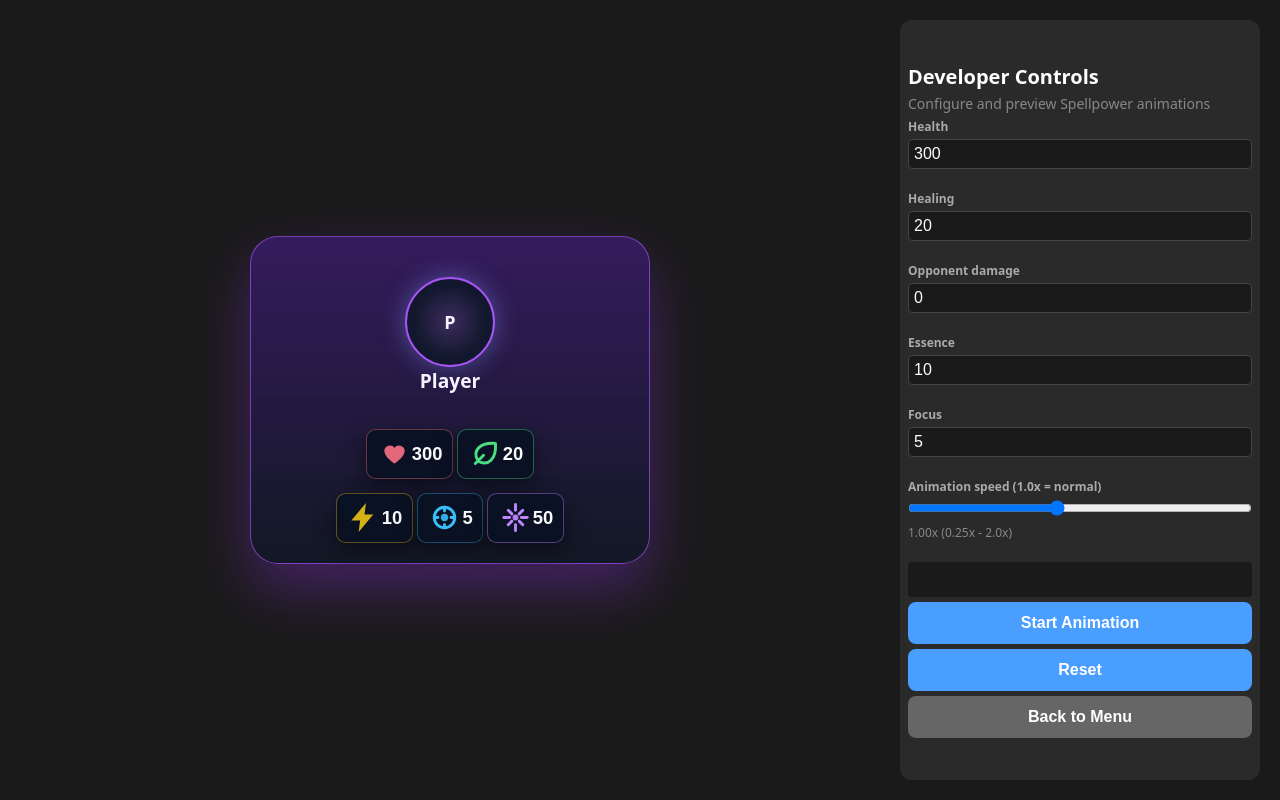
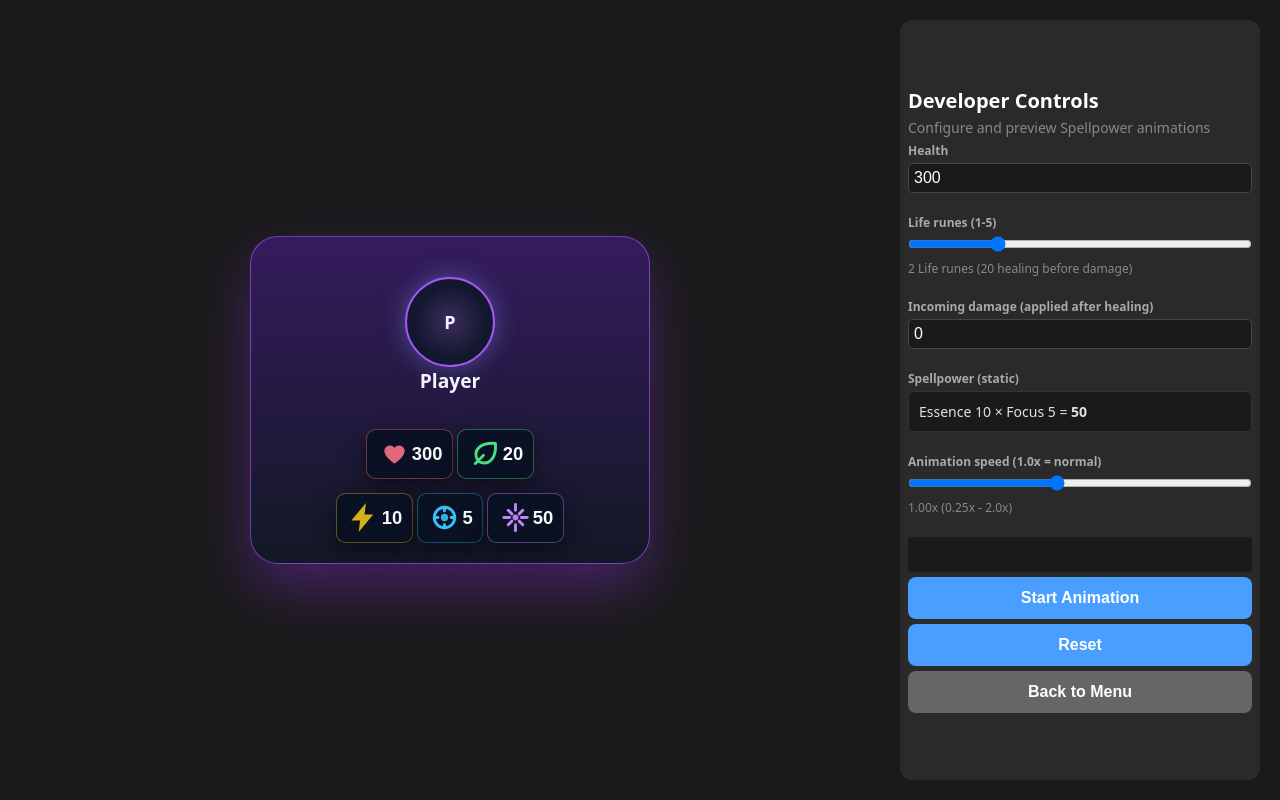
Before and after one commit to vlad92z/necromancer-web, a React (Vite) app: page /developer in a window 1280 px wide. Built offline with nearby package versions, Linux system fonts and the light colour scheme.

Commit message:
Simplify developer screen

```diff
--- a/src/routes/Developer.tsx
+++ b/src/routes/Developer.tsx
@@ -3,7 +3,7 @@
  * Provides isolated demo of Spellpower component with configurable inputs
  */
 
-import { useState } from 'react';
+import { useEffect, useState } from 'react';
 import { useNavigate } from 'react-router-dom';
 import { Spellpower } from '../features/gameplay/components/Spellpower';
 import { useGameplayStore } from '../state/stores/gameplayStore';
@@ -19,54 +19,78 @@ const ANIMATION_BUFFER_MS = 500;
 export function Developer() {
   const navigate = useNavigate();
   const [health, setHealth] = useState(300);
-  const [healing, setHealing] = useState(20);
-  const [opponentDamage, setOpponentDamage] = useState(0);
-  const [focus, setFocus] = useState(5);
-  const [essence, setEssence] = useState(10);
+  const [lifeRuneCount, setLifeRuneCount] = useState(2);
+  const [incomingDamage, setIncomingDamage] = useState(0);
+  const [focus] = useState(5);
+  const [essence] = useState(10);
   // Spellpower is always Essence × Focus (match real game logic)
   const computedSpellpower = essence * focus;
+  const healingAmount = lifeRuneCount * 10;
   const [animationSpeed, setAnimationSpeed] = useState(1.0);
   const [isAnimating, setIsAnimating] = useState(false);
   const [statusMessage, setStatusMessage] = useState('');
+  const LIFE_RUNE_POSITIONS: Array<[number, number]> = [
+    [0, 2],
+    [1, 1],
+    [1, 3],
+    [2, 2],
+    [3, 2],
+  ];
 
-  // Helper: sync current input values into the global store so the
-  // Developer view mirrors the real game state immediately.
-  const syncStore = (overrides: {
-    health?: number;
-    healing?: number;
-    essence?: number;
-    focus?: number;
-    opponentDamage?: number;
-  } = {}) => {
+  const clampHealthValue = (value: number, maxHealth?: number) => {
+    const upperBound = typeof maxHealth === 'number' ? maxHealth : Infinity;
+    return Math.max(0, Math.min(upperBound, Math.round(value)));
+  };
+
+  const buildLifeWall = (baseWall: Player['wall'], count: number): Player['wall'] => {
+    const safeCount = Math.max(0, Math.min(5, Math.round(count)));
+    const wallTemplate =
+      baseWall.length === 5 && baseWall.every((row) => row.length === 5)
+        ? baseWall.map((row) => row.map(() => ({ runeType: null })))
+        : Array.from({ length: 5 }, () => Array.from({ length: 5 }, () => ({ runeType: null })));
+
+    LIFE_RUNE_POSITIONS.slice(0, safeCount).forEach(([row, col]) => {
+      if (wallTemplate[row]?.[col]) {
+        wallTemplate[row][col] = { runeType: 'Life' };
+      }
+    });
+
+    return wallTemplate;
+  };
+
+  const applyHealthToStore = (nextHealth: number) => {
     const store = useGameplayStore.getState();
-    const startHealth = typeof overrides.health === 'number' ? overrides.health : health;
-    const healVal = typeof overrides.healing === 'number' ? overrides.healing : healing;
-    const oppDamage = typeof overrides.opponentDamage === 'number' ? overrides.opponentDamage : opponentDamage;
-    const ess = typeof overrides.essence === 'number' ? overrides.essence : essence;
-    const foc = typeof overrides.focus === 'number' ? overrides.focus : focus;
-
     const playerMaxHealth = store.players[0]?.maxHealth ?? Infinity;
-    const rawTarget = startHealth + healVal - oppDamage;
-    const targetHealth = Math.max(0, Math.min(playerMaxHealth, Math.round(rawTarget)));
-
-    const opponentStart = store.players[1]?.health ?? 0;
-    const opponentMax = store.players[1]?.maxHealth ?? Infinity;
-    const computedSpell = ess * foc;
-    const opponentTarget = Math.max(0, Math.min(opponentMax, Math.round(opponentStart - computedSpell)));
+    const targetHealth = clampHealthValue(nextHealth, playerMaxHealth);
 
     const updatedPlayers: [Player, Player] = [
       {
         ...store.players[0],
         health: targetHealth,
       },
-      {
-        ...store.players[1],
-        health: opponentTarget,
-      },
+      store.players[1],
     ];
 
     useGameplayStore.setState({ players: updatedPlayers });
   };
+
+  const applyLifeRunesToStore = (nextCount: number) => {
+    const store = useGameplayStore.getState();
+    const updatedPlayers: [Player, Player] = [
+      {
+        ...store.players[0],
+        wall: buildLifeWall(store.players[0].wall, nextCount),
+      },
+      store.players[1],
+    ];
+
+    useGameplayStore.setState({ players: updatedPlayers });
+  };
+
+  useEffect(() => {
+    applyHealthToStore(health);
+    applyLifeRunesToStore(lifeRuneCount);
+  }, []);
 
   // Store snapshot for restoration
   const [originalState, setOriginalState] = useState<{
@@ -96,16 +120,16 @@ export function Developer() {
       playerFocus: focus,
       playerTotal: computedSpellpower,
       opponentName: store.players[1]?.name ?? 'Opponent',
-      opponentEssence: 0,
-      opponentFocus: 0,
-      opponentTotal: opponentDamage,
+      opponentEssence: incomingDamage,
+      opponentFocus: 1,
+      opponentTotal: incomingDamage,
     };
 
     // Calculate start and target healths
-    const startHealth = health;
+    const startHealth = clampHealthValue(health, store.players[0]?.maxHealth);
     const playerMaxHealth = store.players[0]?.maxHealth ?? Infinity;
-    const rawTarget = startHealth + healing - opponentDamage;
-    const targetHealth = Math.max(0, Math.min(playerMaxHealth, Math.round(rawTarget)));
+    const healedHealth = Math.min(playerMaxHealth, startHealth + healingAmount);
+    const targetHealth = Math.max(0, Math.round(healedHealth - incomingDamage));
 
     // Also compute opponent health change (player's outgoing damage reduces opponent)
     const opponentStart = store.players[1]?.health ?? 0;
@@ -117,6 +141,7 @@ export function Developer() {
       {
         ...store.players[0],
         health: startHealth,
+        wall: buildLifeWall(store.players[0].wall, lifeRuneCount),
       },
       {
         ...store.players[1],
@@ -135,6 +160,7 @@ export function Developer() {
         {
           ...store.players[0],
           health: targetHealth,
+          wall: buildLifeWall(store.players[0].wall, lifeRuneCount),
         },
         {
           ...store.players[1],
@@ -164,10 +190,10 @@ export function Developer() {
     // Apply current text-field values to the store immediately (no animations)
     const store = useGameplayStore.getState();
 
-    const startHealth = health;
+    const startHealth = clampHealthValue(health, store.players[0]?.maxHealth);
     const playerMaxHealth = store.players[0]?.maxHealth ?? Infinity;
-    const rawTarget = startHealth + healing - opponentDamage;
-    const targetHealth = Math.max(0, Math.min(playerMaxHealth, Math.round(rawTarget)));
+    const healedHealth = Math.min(playerMaxHealth, startHealth + healingAmount);
+    const targetHealth = Math.max(0, Math.round(healedHealth - incomingDamage));
 
     const opponentStart = store.players[1]?.health ?? 0;
     const opponentMax = store.players[1]?.maxHealth ?? Infinity;
@@ -177,6 +203,7 @@ export function Developer() {
       {
         ...store.players[0],
         health: targetHealth,
+        wall: buildLifeWall(store.players[0].wall, lifeRuneCount),
       },
       {
         ...store.players[1],
@@ -320,7 +347,7 @@ export function Developer() {
             isActive={true}
             nameColor="#a855f7"
             health={currentPlayer.health}
-            healing={healing}
+            healing={healingAmount}
             essence={essence}
             focus={focus}
             totalPower={computedSpellpower}
@@ -354,30 +381,11 @@ export function Developer() {
             min="1"
             max="300"
             value={health}
-              onChange={(e) => {
-                const v = Number(e.target.value);
-                setHealth(v);
-                syncStore({ health: v });
-              }}
-            style={inputStyle}
-            disabled={isAnimating}
-          />
-        </div>
-
-        <div>
-          <label htmlFor="healing-input" style={labelStyle}>
-            Healing
-          </label>
-          <input
-            id="healing-input"
-            type="number"
-            min="0"
-            max="50"
-            value={healing}
             onChange={(e) => {
               const v = Number(e.target.value);
-              setHealing(v);
-              syncStore({ healing: v });
+              const clamped = clampHealthValue(v, useGameplayStore.getState().players[0]?.maxHealth);
+              setHealth(clamped);
+              applyHealthToStore(clamped);
             }}
             style={inputStyle}
             disabled={isAnimating}
@@ -385,19 +393,42 @@ export function Developer() {
         </div>
 
         <div>
-          <label htmlFor="opponent-damage-input" style={labelStyle}>
-            Opponent damage
+          <label htmlFor="life-runes-input" style={labelStyle}>
+            Life runes (1-5)
           </label>
           <input
-            id="opponent-damage-input"
+            id="life-runes-input"
+            type="range"
+            min="1"
+            max="5"
+            step="1"
+            value={lifeRuneCount}
+            onChange={(e) => {
+              const v = Number(e.target.value);
+              setLifeRuneCount(v);
+              applyLifeRunesToStore(v);
+            }}
+            style={sliderStyle}
+            disabled={isAnimating}
+          />
+          <div style={{ fontSize: '12px', color: '#888', marginTop: '-8px', marginBottom: '16px' }}>
+            {lifeRuneCount} Life rune{lifeRuneCount === 1 ? '' : 's'} ({healingAmount} healing before damage)
+          </div>
+        </div>
+
+        <div>
+          <label htmlFor="incoming-damage-input" style={labelStyle}>
+            Incoming damage (applied after healing)
+          </label>
+          <input
+            id="incoming-damage-input"
             type="number"
             min="0"
             max="9999"
-            value={opponentDamage}
+            value={incomingDamage}
             onChange={(e) => {
               const v = Number(e.target.value);
-              setOpponentDamage(v);
-              syncStore({ opponentDamage: v });
+              setIncomingDamage(Math.max(0, v));
             }}
             style={inputStyle}
             disabled={isAnimating}
@@ -405,43 +436,20 @@ export function Developer() {
         </div>
 
         <div>
-          <label htmlFor="essence-input" style={labelStyle}>
-            Essence
-          </label>
-          <input
-            id="essence-input"
-            type="number"
-            min="0"
-            max="50"
-            value={essence}
-            onChange={(e) => {
-              const v = Number(e.target.value);
-              setEssence(v);
-              syncStore({ essence: v });
+          <label style={labelStyle}>Spellpower (static)</label>
+          <div
+            style={{
+              padding: '10px',
+              borderRadius: '6px',
+              border: '1px solid #333',
+              backgroundColor: '#1a1a1a',
+              marginBottom: '16px',
+              color: '#e0e0e0',
+              fontSize: '14px',
             }}
-            style={inputStyle}
-            disabled={isAnimating}
-          />
-        </div>
-
-        <div>
-          <label htmlFor="focus-input" style={labelStyle}>
-            Focus
-          </label>
-          <input
-            id="focus-input"
-            type="number"
-            min="0"
-            max="50"
-            value={focus}
-            onChange={(e) => {
-              const v = Number(e.target.value);
-              setFocus(v);
-              syncStore({ focus: v });
-            }}
-            style={inputStyle}
-            disabled={isAnimating}
-          />
+          >
+            Essence {essence} × Focus {focus} = <span style={{ fontWeight: 700 }}>{computedSpellpower}</span>
+          </div>
         </div>
 
         <div>
```
